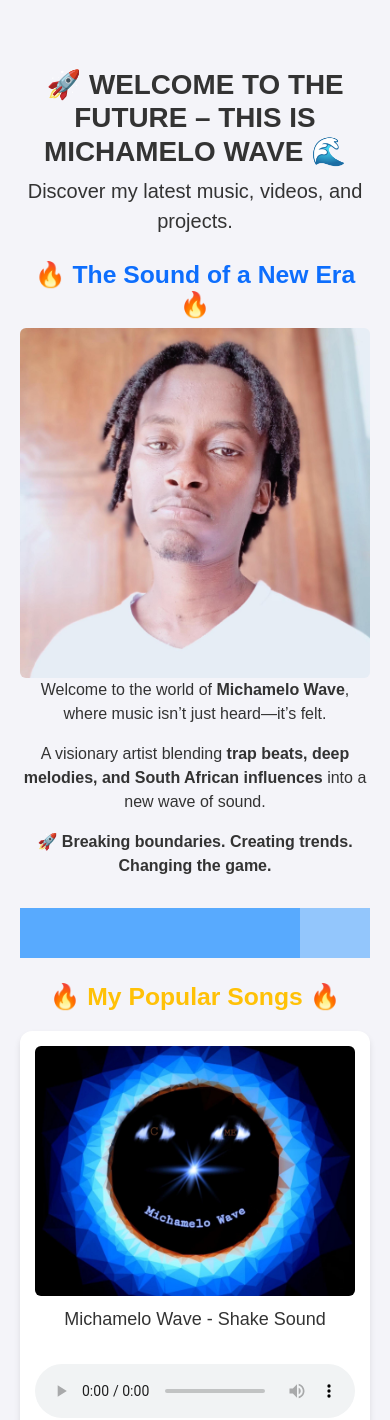
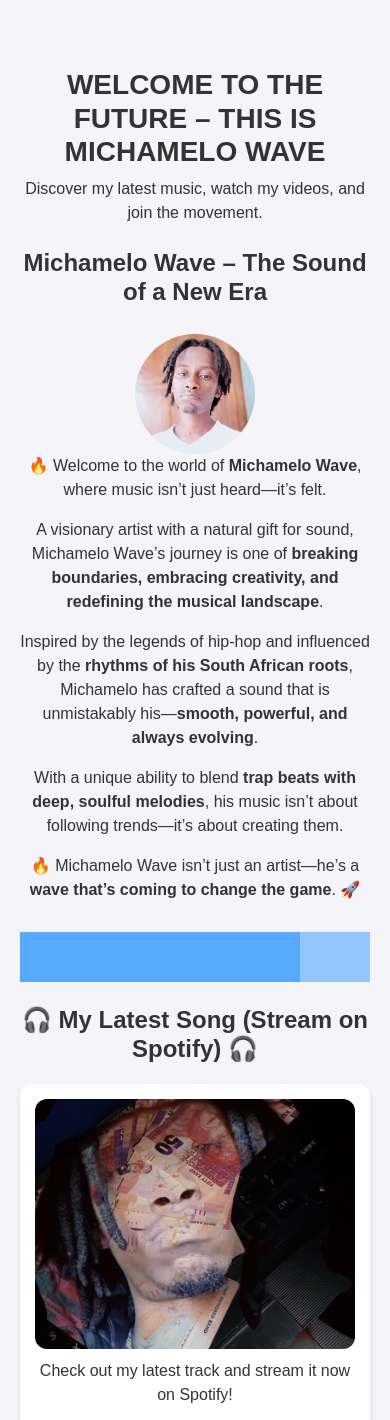
Before and after one commit to MichameloWave/michamelo-wave-website, a Flask app: page / in a window 390 px wide. Shown: the top 1420 px of the page. Run offline with Flask 3, Linux system fonts and the light colour scheme.

Commit message:
Updated CSS with responsive changes and style updates

```diff
--- a/music-website/app.py
+++ /dev/null
@@ -1,14 +0,0 @@
-from flask import Flask, render_template, send_from_directory
-
-app = Flask(__name__)
-
-@app.route('/')
-def home():
-    return render_template('index.html')
-
-@app.route('/static/music/<filename>')
-def get_music(filename):
-    return send_from_directory('static/music', filename)
-
-if __name__ == '__main__':
-    app.run(debug=True)
--- a/music-website/static/css/styles.css
+++ /dev/null
@@ -1,162 +0,0 @@
-/* General Styles */
-body {
-    font-family: 'Arial', sans-serif;
-    background-color: #f4f4f9;
-    color: #333;
-    margin: 0;
-    padding: 0;
-}
-
-.container {
-    max-width: 1200px;
-    margin: auto;
-    padding: 20px;
-}
-
-/* Heading Styles */
-h1, h2 {
-    text-align: center;
-    font-weight: bold;
-}
-
-/* Song and Video Cards */
-.music-container, .video-container {
-    display: flex;
-    flex-wrap: wrap;
-    justify-content: space-around;
-    gap: 20px;
-    margin-top: 20px;
-}
-
-/* Song Card */
-.song-card, .latest-song {
-    background-color: #fff;
-    border-radius: 12px;
-    padding: 15px;
-    box-shadow: 0 4px 6px rgba(0, 0, 0, 0.1);
-    text-align: center;
-    width: 45%;
-}
-
-.song-card img, .latest-cover {
-    border-radius: 12px;
-    width: 100%;
-    height: auto;
-    max-height: 250px;
-    object-fit: cover;
-}
-
-.song-card p {
-    font-size: 18px;
-    color: #333;
-    margin-top: 10px;
-}
-
-.song-card audio {
-    margin-top: 15px;
-    width: 100%;
-}
-
-/* Spotify Embed */
-iframe {
-    border-radius: 12px;
-    max-width: 100%;
-    width: 100%;
-    height: 352px;
-}
-
-/* Spotify Follow Button */
-.btn-success {
-    background-color: #1DB954;
-    border-color: #1DB954;
-    color: white;
-    padding: 10px 20px;
-    text-align: center;
-    text-decoration: none;
-    display: inline-block;
-    font-size: 18px;
-    border-radius: 10px;
-    transition: background-color 0.3s ease;
-}
-
-.btn-success:hover {
-    background-color: #1ed760;
-}
-
-/* Wave Animation */
-.wave-container {
-    position: relative;
-    height: 50px;
-    margin-top: 30px;
-    overflow: hidden;
-}
-
-.wave {
-    position: absolute;
-    bottom: 0;
-    width: 200%;
-    height: 100px;
-    background: rgba(0, 128, 255, 0.4);
-    animation: wave-animation 6s infinite linear;
-}
-
-.wave:nth-child(2) {
-    animation-delay: -3s;
-}
-
-@keyframes wave-animation {
-    0% { transform: translateX(0); }
-    100% { transform: translateX(-100%); }
-}
-
-/* Button Styles */
-.btn-outline-dark, .btn-outline-danger, .btn-outline-success {
-    border-radius: 30px;
-    padding: 10px 25px;
-    margin: 5px;
-    font-size: 16px;
-    font-weight: bold;
-    transition: background-color 0.3s ease, color 0.3s ease;
-}
-
-.btn-outline-dark:hover {
-    background-color: #333;
-    color: #fff;
-}
-
-.btn-outline-danger:hover {
-    background-color: #e74c3c;
-    color: #fff;
-}
-
-.btn-outline-success:hover {
-    background-color: #1DB954;
-    color: #fff;
-}
-
-/* Subscribe Button */
-.btn-danger {
-    background-color: #e74c3c;
-    border-color: #e74c3c;
-    color: white;
-    padding: 10px 20px;
-    font-size: 18px;
-    border-radius: 10px;
-    transition: background-color 0.3s ease;
-}
-
-.btn-danger:hover {
-    background-color: #c0392b;
-}
-
-/* Responsive Styles */
-@media (max-width: 768px) {
-    .song-card, .latest-song {
-        width: 100%;
-    }
-
-    .music-container, .video-container {
-        flex-direction: column;
-        align-items: center;
-    }
-}
--- a/music-website/templates/index.html
+++ /dev/null
@@ -1,131 +0,0 @@
-<!DOCTYPE html>
-<html lang="en">
-<head>
-    <meta charset="UTF-8">
-    <meta name="viewport" content="width=device-width, initial-scale=1.0">
-    <meta name="description" content="Official Website of Michamelo Wave – Explore music, videos, and latest updates.">
-    <meta name="keywords" content="Michamelo Wave, music, hip-hop, trap, South African artist, Spotify, YouTube">
-    <meta name="author" content="Michamelo Wave">
-    <title>Michamelo Wave | Official Website</title>
-
-    <!-- Bootstrap CSS -->
-    <link href="https://cdn.jsdelivr.net/npm/bootstrap@5.3.0-alpha1/dist/css/bootstrap.min.css" rel="stylesheet">
-
-    <!-- Custom Styles -->
-    <link rel="stylesheet" href="{{ url_for('static', filename='css/styles.css') }}">
-</head>
-<body>
-
-    <div class="container text-center mt-5">
-        <h1 class="fw-bold">🚀 WELCOME TO THE FUTURE – THIS IS MICHAMELO WAVE 🌊</h1>
-        <p class="lead">Discover my latest music, videos, and projects.</p>
-
-        <!-- About Me Section -->
-        <h2 class="mt-4 text-primary">🔥 The Sound of a New Era 🔥</h2>
-        <div class="about-me">
-            <img src="{{ url_for('static', filename='images/profile.jpg') }}" alt="Michamelo Wave" class="about-img img-fluid rounded">
-            <p>Welcome to the world of <strong>Michamelo Wave</strong>, where music isn’t just heard—it’s felt.</p>
-            <p>A visionary artist blending <strong>trap beats, deep melodies, and South African influences</strong> into a new wave of sound.</p>
-            <p>🚀 <strong>Breaking boundaries. Creating trends. Changing the game.</strong></p>
-        </div>
-
-        <!-- Water Wave Animation -->
-        <div class="wave-container">
-            <div class="wave"></div>
-            <div class="wave"></div>
-        </div>
-
-        <!-- Popular Songs Section -->
-        <h2 class="mt-4 text-warning">🔥 My Popular Songs 🔥</h2>
-        <div class="row music-container">
-            <div class="col-md-6">
-                <div class="song-card">
-                    <img src="{{ url_for('static', filename='images/popular1.jpg') }}" alt="Shake Sound" class="song-cover img-fluid rounded">
-                    <p>Michamelo Wave - Shake Sound</p>
-                    <audio controls>
-                        <source src="{{ url_for('static', filename='music/popular1.mp3') }}" type="audio/mpeg">
-                    </audio>
-                </div>
-            </div>
-            <div class="col-md-6">
-                <div class="song-card">
-                    <img src="{{ url_for('static', filename='images/popular2.jpg') }}" alt="Text Me" class="song-cover img-fluid rounded">
-                    <p>Michamelo Wave - Text Me</p>
-                    <audio controls>
-                        <source src="{{ url_for('static', filename='music/popular2.mp3') }}" type="audio/mpeg">
-                    </audio>
-                </div>
-            </div>
-        </div>
-
-        <!-- Latest Song Section -->
-        <h2 class="mt-4 text-success">🎧 Latest Release (Stream on Spotify) 🎧</h2>
-        <div class="music-container">
-            <div class="song-card latest-song">
-                <img src="{{ url_for('static', filename='images/latest.jpg') }}" alt="Latest Song" class="latest-cover img-fluid rounded">
-                <p>🔥 Check out my latest track on Spotify!</p>
-                <iframe style="border-radius:12px"
-                    src="https://open.spotify.com/embed/album/6UI6Q9jozfDQbbQvYLzbxn?utm_source=generator"
-                    width="100%" height="352" frameBorder="0"
-                    allowfullscreen allow="autoplay; clipboard-write; encrypted-media; fullscreen; picture-in-picture"
-                    loading="lazy">
-                </iframe>
-            </div>
-            <!-- Spotify Follow Button -->
-            <div class="mt-3">
-                <a href="https://open.spotify.com/artist/4aDhAlQNvHS2GX2G2BHXKv?si=abc123" target="_blank" class="btn btn-success btn-lg">
-                    🚀 Stream My Music Now on Spotify & Follow Me
-                </a>
-            </div>
-        </div>
-
-        <!-- Music Videos Section -->
-        <h2 class="mt-4 text-danger">🎥 Watch My Music Videos 🎥</h2>
-        <p>🔥 Subscribe to my YouTube channel for more! 🔥</p>
-        <div class="row video-container">
-            <div class="col-md-6">
-                <div class="video-card">
-                    <h3>Michamelo Wave - Shake Sound</h3>
-                    <iframe width="100%" height="315"
-                        src="https://www.youtube.com/embed/4VLaUKN2hB4"
-                        title="Michamelo Wave - Shake Sound" frameborder="0"
-                        allow="autoplay; encrypted-media" allowfullscreen>
-                    </iframe>
-                </div>
-            </div>
-            <div class="col-md-6">
-                <div class="video-card">
-                    <h3>Michamelo Wave - Text Me</h3>
-                    <iframe width="100%" height="315"
-                        src="https://www.youtube.com/embed/g3oUZTufsmI"
-                        title="Michamelo Wave - Text Me" frameborder="0"
-                        allow="autoplay; encrypted-media" allowfullscreen>
-                    </iframe>
-                </div>
-            </div>
-        </div>
-
-        <!-- Subscribe Button -->
-        <div class="mt-4">
-            <a href="https://youtube.com/@michamelowave" target="_blank" class="btn btn-danger btn-lg">
-                📺 Subscribe to My YouTube Channel
-            </a>
-        </div>
-
-        <!-- Email for Bookings & Features -->
-        <h2 class="mt-4 text-info">📩 Bookings & Features</h2>
-        <p>Email <strong>michamelowave@gmail.com</strong> for bookings and features.</p>
-
-        <!-- Social Media Links -->
-        <h2 class="mt-4 text-primary">🌎 Connect With Me</h2>
-        <div class="d-flex justify-content-center gap-3">
-            <a href="https://instagram.com/michamelowave" target="_blank" class="btn btn-outline-dark">Instagram</a>
-            <a href="https://youtube.com/@michamelowave" target="_blank" class="btn btn-outline-danger">YouTube</a>
-            <a href="https://open.spotify.com/artist/4aDhAlQNvHS2GX2G2BHXKv" target="_blank" class="btn btn-outline-success">Spotify</a>
-        </div>
-    </div>
-
-    <!-- Bootstrap JavaScript -->
-    <script src="https://cdn.jsdelivr.net/npm/bootstrap@5.3.0-alpha1/dist/js/bootstrap.bundle.min.js"></script>
-</body>
-</html>
--- a/static/css/styles.css
+++ b/static/css/styles.css
@@ -1,129 +1,196 @@
 /* General Styles */
 body {
     font-family: 'Arial', sans-serif;
-    background-color: #f3f8f2;
+    background-color: #f4f4f9;
+    color: #333;
     margin: 0;
     padding: 0;
-    color: #333;
+}
+
+.container {
+    max-width: 1200px;
+    margin: auto;
+    padding: 20px;
+}
+
+/* Heading Styles */
+h1, h2 {
+    text-align: center;
+    font-weight: bold;
 }
 
 /* About Me Section */
-.about-me {
-    max-width: 700px;
-    margin: 20px auto;
-    background: white;
-    padding: 30px;
-    border-radius: 10px;
-    box-shadow: 0 4px 8px rgba(0, 0, 0, 0.1);
-    text-align: center;
+.about-img {
+    width: 150px;
+    height: 150px;
+    border-radius: 50%;
+    object-fit: cover;
+    margin-top: 20px;
 }
 
-.about-img {
-    width: 180px;
-    height: 180px;
-    border-radius: 50%;
-    object-fit: cover;
-    margin-bottom: 20px;
+/* Song and Video Cards */
+.music-container, .video-container {
+    display: flex;
+    flex-wrap: wrap;
+    justify-content: space-around;
+    gap: 20px;
+    margin-top: 20px;
 }
 
-/* Music Section */
-.song-card {
-    background: white;
-    padding: 20px;
-    border-radius: 15px;
-    box-shadow: 0 6px 12px rgba(0, 0, 0, 0.1);
-    transition: transform 0.3s ease-in-out, box-shadow 0.3s ease;
-    margin-bottom: 25px;
+/* Song Card */
+.song-card, .latest-song {
+    background-color: #fff;
+    border-radius: 12px;
+    padding: 15px;
+    box-shadow: 0 4px 6px rgba(0, 0, 0, 0.1);
     text-align: center;
+    width: 45%;
 }
 
-.song-card:hover {
-    transform: scale(1.05);
-    box-shadow: 0 8px 16px rgba(0, 0, 0, 0.15);
+.song-card img, .latest-cover {
+    border-radius: 12px;
+    width: 100%;
+    height: auto;
+    max-height: 250px;
+    object-fit: cover;
 }
 
-.song-card img {
-    width: 150px;
-    height: 150px;
-    object-fit: cover;
-    border-radius: 10px;
+.song-card p {
+    font-size: 18px;
+    color: #333;
+    margin-top: 10px;
 }
 
-.latest-song {
-    background: #fffae6;
+.song-card audio {
+    margin-top: 15px;
+    width: 100%;
 }
 
-.latest-song:hover {
-    transform: scale(1.1);
+/* Spotify Embed */
+iframe {
+    border-radius: 12px;
+    max-width: 100%;
+    width: 100%;
+    height: 352px;
 }
 
-/* Contact Form */
-.contact-form {
-    max-width: 400px;
-    margin: 30px auto;
-    background: white;
-    padding: 25px;
+/* Spotify Follow Button */
+.btn-success {
+    background-color: #1DB954;
+    border-color: #1DB954;
+    color: white;
+    padding: 10px 20px;
+    text-align: center;
+    text-decoration: none;
+    display: inline-block;
+    font-size: 18px;
     border-radius: 10px;
-    box-shadow: 0 6px 12px rgba(0, 0, 0, 0.1);
+    transition: background-color 0.3s ease;
 }
 
-.contact-form input,
-.contact-form textarea {
-    display: block;
-    width: 100%;
-    margin: 10px 0;
-    padding: 12px;
-    border: 1px solid #ccc;
-    border-radius: 5px;
-    font-size: 14px;
-    background: #f9f9f9;
+.btn-success:hover {
+    background-color: #1ed760;
 }
 
-.contact-form textarea {
-    resize: vertical;
-    height: 120px;
-}
-
-.contact-form button {
-    width: 100%;
-    padding: 12px;
-    background-color: #007bff;
-    color: white;
-    border: none;
-    border-radius: 5px;
-    font-size: 16px;
-    cursor: pointer;
-    transition: background-color 0.3s;
-}
-
-.contact-form button:hover {
-    background-color: #0056b3;
-}
-
-/* Water Wave Animation */
+/* Wave Animation */
 .wave-container {
     position: relative;
-    width: 100%;
-    height: 120px;
+    height: 50px;
+    margin-top: 30px;
     overflow: hidden;
-    background: linear-gradient(to right, #007bff, #00c6ff);
 }
 
 .wave {
     position: absolute;
+    bottom: 0;
     width: 200%;
-    height: 100%;
-    background: rgba(255, 255, 255, 0.4);
-    bottom: 0;
-    animation: wave 4s infinite linear;
+    height: 100px;
+    background: rgba(0, 128, 255, 0.4);
+    animation: wave-animation 6s infinite linear;
 }
 
 .wave:nth-child(2) {
-    animation-delay: 2s;
-    opacity: 0.6;
+    animation-delay: -3s;
 }
 
-@keyframes wave {
+@keyframes wave-animation {
     0% { transform: translateX(0); }
-    100% { transform: translateX(-50%); }
+    100% { transform: translateX(-100%); }
 }
+
+/* Button Styles */
+.btn-outline-dark, .btn-outline-danger, .btn-outline-success {
+    border-radius: 30px;
+    padding: 10px 25px;
+    margin: 5px;
+    font-size: 16px;
+    font-weight: bold;
+    transition: background-color 0.3s ease, color 0.3s ease;
+}
+
+.btn-outline-dark:hover {
+    background-color: #333;
+    color: #fff;
+}
+
+.btn-outline-danger:hover {
+    background-color: #e74c3c;
+    color: #fff;
+}
+
+.btn-outline-success:hover {
+    background-color: #1DB954;
+    color: #fff;
+}
+
+/* Subscribe Button */
+.btn-danger {
+    background-color: #e74c3c;
+    border-color: #e74c3c;
+    color: white;
+    padding: 10px 20px;
+    font-size: 18px;
+    border-radius: 10px;
+    transition: background-color 0.3s ease;
+}
+
+.btn-danger:hover {
+    background-color: #c0392b;
+}
+
+/* Responsive Styles */
+@media (max-width: 768px) {
+    .song-card, .latest-song {
+        width: 100%;
+    }
+
+    .music-container, .video-container {
+        flex-direction: column;
+        align-items: center;
+    }
+
+    .about-img {
+        width: 120px;
+        height: 120px;
+    }
+
+    h1 {
+        font-size: 28px;
+    }
+
+    h2 {
+        font-size: 24px;
+    }
+
+    .song-card p {
+        font-size: 16px;
+    }
+
+    .btn-success {
+        font-size: 16px;
+    }
+
+    .btn-danger {
+        font-size: 16px;
+    }
+}
--- a/templates/index.html
+++ b/templates/index.html
@@ -3,7 +3,12 @@
 <head>
     <meta charset="UTF-8">
     <meta name="viewport" content="width=device-width, initial-scale=1.0">
-    <title>Michamelo Wave | Official Website</title>
+    <title>Michamelo Wave | Official Website - Stream Now</title>
+
+    <!-- SEO Optimization -->
+    <meta name="description" content="Discover Michamelo Wave, the rising hip-hop artist redefining music with smooth melodies and powerful trap beats. Stream his latest songs on Spotify!">
+    <meta name="keywords" content="Michamelo Wave, Michamelo Wave music, hip-hop artist, trap beats, stream music on Spotify, follow Michamelo Wave, latest hip-hop songs">
+    <meta name="author" content="Michamelo Wave">
 
     <!-- Bootstrap CSS -->
     <link href="https://cdn.jsdelivr.net/npm/bootstrap@5.3.0-alpha1/dist/css/bootstrap.min.css" rel="stylesheet">
@@ -14,13 +19,13 @@
 <body>
 
     <div class="container text-center mt-5">
-        <h1>WELCOME TO THE FUTURE AND THIS IS MICHAMELO WAVE</h1>
-        <p>Discover my latest music and projects.</p>
+        <h1>WELCOME TO THE FUTURE – THIS IS MICHAMELO WAVE</h1>
+        <p>Discover my latest music, watch my videos, and join the movement.</p>
 
         <!-- About Me Section -->
         <h2 class="mt-4">Michamelo Wave – The Sound of a New Era</h2>
         <div class="about-me">
-            <img src="{{ url_for('static', filename='images/profile.jpg') }}" alt="My Picture" class="about-img">
+            <img src="{{ url_for('static', filename='images/profile.jpg') }}" alt="Michamelo Wave Picture" class="about-img">
             <p>🔥 Welcome to the world of <strong>Michamelo Wave</strong>, where music isn’t just heard—it’s felt.</p>
             <p>A visionary artist with a natural gift for sound, Michamelo Wave’s journey is one of <strong>breaking boundaries, embracing creativity, and redefining the musical landscape</strong>.</p>
             <p>Inspired by the legends of hip-hop and influenced by the <strong>rhythms of his South African roots</strong>, Michamelo has crafted a sound that is unmistakably his—<strong>smooth, powerful, and always evolving</strong>.</p>
@@ -34,12 +39,39 @@
             <div class="wave"></div>
         </div>
 
+        <!-- Latest Song Section -->
+        <h2 class="mt-4">🎧 My Latest Song (Stream on Spotify) 🎧</h2>
+        <div class="music-container">
+            <div class="song-card latest-song">
+                <a href="https://open.spotify.com/album/6UI6Q9jozfDQbbQvYLzbxn" target="_blank">
+                    <img src="{{ url_for('static', filename='images/latest.jpg') }}" alt="Latest Song Cover" class="latest-cover">
+                </a>
+                <p>Check out my latest track and stream it now on Spotify!</p>
+
+                <!-- Embedded Spotify Player -->
+                <iframe style="border-radius:12px"
+                    src="https://open.spotify.com/embed/album/6UI6Q9jozfDQbbQvYLzbxn?utm_source=generator"
+                    width="100%" height="352" frameBorder="0" allowfullscreen=""
+                    allow="autoplay; clipboard-write; encrypted-media; fullscreen; picture-in-picture" loading="lazy">
+                </iframe>
+
+                <!-- Stream & Follow Button -->
+                <div class="mt-3">
+                    <a href="https://open.spotify.com/artist/4aDhAlQNvHS2GX2G2BHXKv?si=follow" target="_blank" class="btn btn-success">
+                        🎶 Stream My Music Now on Spotify & Follow 🎶
+                    </a>
+                </div>
+            </div>
+        </div>
+
         <!-- Popular Songs Section -->
         <h2 class="mt-4">🔥 My Popular Songs 🔥</h2>
         <div class="music-container">
             <!-- Michamelo Wave - Shake Sound -->
             <div class="song-card">
-                <img src="{{ url_for('static', filename='images/popular1.jpg') }}" alt="Shake Sound" class="song-cover">
+                <a href="https://open.spotify.com/track/your-song-link" target="_blank">
+                    <img src="{{ url_for('static', filename='images/popular1.jpg') }}" alt="Shake Sound Cover" class="song-cover">
+                </a>
                 <p>Michamelo Wave - Shake Sound</p>
                 <audio controls>
                     <source src="{{ url_for('static', filename='music/popular1.mp3') }}" type="audio/mpeg">
@@ -48,7 +80,9 @@
 
             <!-- Michamelo Wave - Text Me -->
             <div class="song-card">
-                <img src="{{ url_for('static', filename='images/popular2.jpg') }}" alt="Text Me" class="song-cover">
+                <a href="https://open.spotify.com/track/your-song-link" target="_blank">
+                    <img src="{{ url_for('static', filename='images/popular2.jpg') }}" alt="Text Me Cover" class="song-cover">
+                </a>
                 <p>Michamelo Wave - Text Me</p>
                 <audio controls>
                     <source src="{{ url_for('static', filename='music/popular2.mp3') }}" type="audio/mpeg">
@@ -56,23 +90,9 @@
             </div>
         </div>
 
-        <!-- Latest Song Section -->
-        <h2 class="mt-4">🎧 My Latest Song (Stream on Spotify) 🎧</h2>
-        <div class="music-container">
-            <div class="song-card latest-song">
-                <img src="{{ url_for('static', filename='images/latest.jpg') }}" alt="Latest Song" class="latest-cover">
-                <p>Check out my latest track and stream it now on Spotify!</p>
-                <iframe style="border-radius:12px"
-                    src="https://open.spotify.com/embed/album/6UI6Q9jozfDQbbQvYLzbxn?utm_source=generator"
-                    width="100%" height="352" frameBorder="0" allowfullscreen=""
-                    allow="autoplay; clipboard-write; encrypted-media; fullscreen; picture-in-picture" loading="lazy">
-                </iframe>
-            </div>
-        </div>
-
         <!-- Music Videos Section -->
         <h2 class="mt-4">🎥 Watch My Music Videos 🎥</h2>
-        <p>🔥 Please subscribe to my YouTube channel for more! 🔥</p>
+        <p>🔥 Subscribe to my YouTube channel for more! 🔥</p>
         <div class="video-container">
             <!-- Michamelo Wave - Shake Sound -->
             <div class="video-card">
@@ -102,7 +122,7 @@
             </a>
         </div>
 
-        <!-- Email for Bookings & Features -->
+        <!-- Bookings & Features -->
         <h2 class="mt-4">📩 Bookings & Features</h2>
         <p>Email <strong>michamelowave@gmail.com</strong> for bookings and features.</p>
 
```
Also changed, not shown: music-website/public/sitemap.xml (deleted, +0 -16 lines), music-website/requirements.txt (deleted, +0 -13 lines), music-website/sitemap.xml (deleted, +0 -16 lines), public/sitemap.xml (deleted, +0 -16 lines), music-website/README.md (deleted), music-website/static/images/latest.jpg (deleted), music-website/static/images/popular1.jpg (deleted), music-website/static/images/popular2.jpg (deleted), music-website/static/images/profile.jpg (deleted), music-website/vercel.json (deleted), 5 other files.
